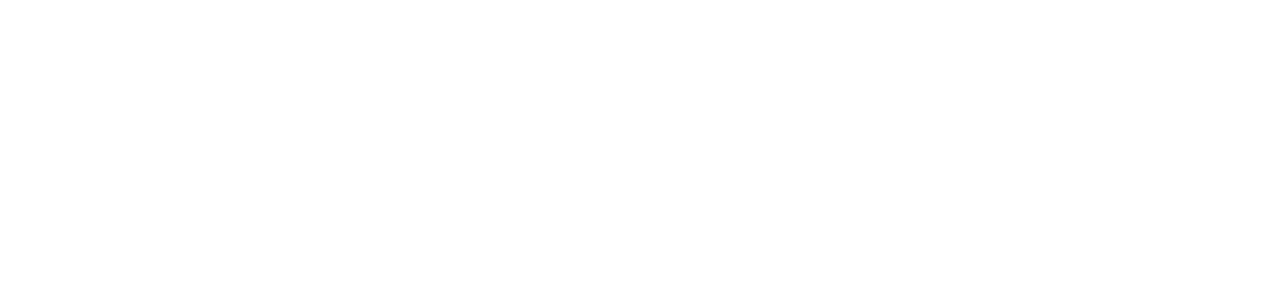
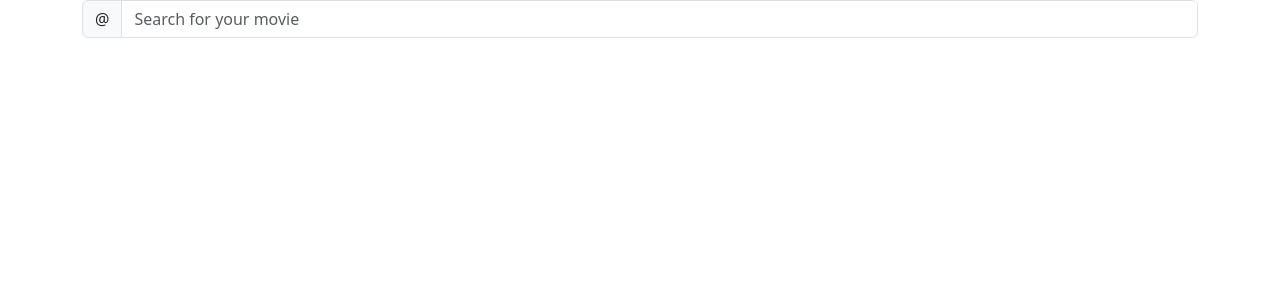
Before and after one commit to yusef02/vite-boolflix, a Vue app: page / in a window 1280 px wide. Shown: the top 300 px of the page. Built offline with nearby package versions, Linux system fonts and the light colour scheme.

Commit message:
script(App.vue AppHeader.vue): emit and API request

```diff
--- a/package.json
+++ b/package.json
@@ -9,10 +9,15 @@
     "preview": "vite preview"
   },
   "dependencies": {
+    "@popperjs/core": "^2.11.8",
+    "axios": "^1.6.7",
+    "bootstrap": "^5.3.2",
+    "json-server": "^1.0.0-alpha.23",
     "vue": "^3.4.15"
   },
   "devDependencies": {
     "@vitejs/plugin-vue": "^5.0.3",
+    "sass": "^1.70.0",
     "vite": "^5.1.0"
   }
 }
--- a/src/App.vue
+++ b/src/App.vue
@@ -1,5 +1,40 @@
-<script></script>
+<script>
+import { store } from "./store";
+import AppHeader from "./components/AppHeader.vue";
+import axios from "axios";
 
-<template></template>
+export default {
+  data() {
+    return {
+      store,
+      movieTitle: "",
+    };
+  },
+  computed: {},
+  components: { AppHeader },
+  methods: {
+    searchedMovieTitle(value) {
+      console.log(this.movieTitle);
+      this.movieTitle = value;
+      axios
+        .get(`${store.api.uri}/search/movie?`, {
+          params: {
+            api_key: store.api.key,
+            query: this.movieTitle,
+          },
+        })
+        .then((res) => {
+          console.log(res.data.results);
+        });
+    },
+  },
+};
+</script>
 
-<style></style>
+<template>
+  <app-header @search="searchedMovieTitle" />
+</template>
+
+<style lang="scss">
+@use "./assets/style/general.scss" as *;
+</style>
--- /dev/null
+++ b/src/assets/style/general.scss
@@ -0,0 +1,2 @@
+// Import all of Bootstrap's CSS
+@import "/node_modules/bootstrap/dist/css/bootstrap.css";
--- /dev/null
+++ b/src/components/AppHeader.vue
@@ -0,0 +1,31 @@
+<script>
+export default {
+  data() {
+    return {
+      movieTitle: "",
+    };
+  },
+  emits: ["search"],
+};
+</script>
+
+<template>
+  <header>
+    <div class="container">
+      <div class="row">
+        <div class="col-md input-group mb-3">
+          <span class="input-group-text" id="basic-addon1">@</span>
+          <input
+            v-model="movieTitle"
+            @keyup.enter="$emit('search', movieTitle)"
+            type="text"
+            class="form-control"
+            placeholder="Search for your movie"
+          />
+        </div>
+      </div>
+    </div>
+  </header>
+</template>
+
+<style lang="scss"></style>
--- /dev/null
+++ b/src/store/index.js
@@ -0,0 +1,8 @@
+import { reactive } from "vue";
+
+export const store = reactive({
+  api: {
+    uri: "https://api.themoviedb.org/3",
+    key: "15f764eaf0c277bf9c43e65cad6ca932",
+  },
+});
```
Also changed, not shown: src/components/AppMain.vue (added, +11 -0 lines), src/assets/style/partials/_mixins.scss (added), src/assets/style/partials/_variables.scss (added), 1 other file (tests, documents, lock files or other folders).
